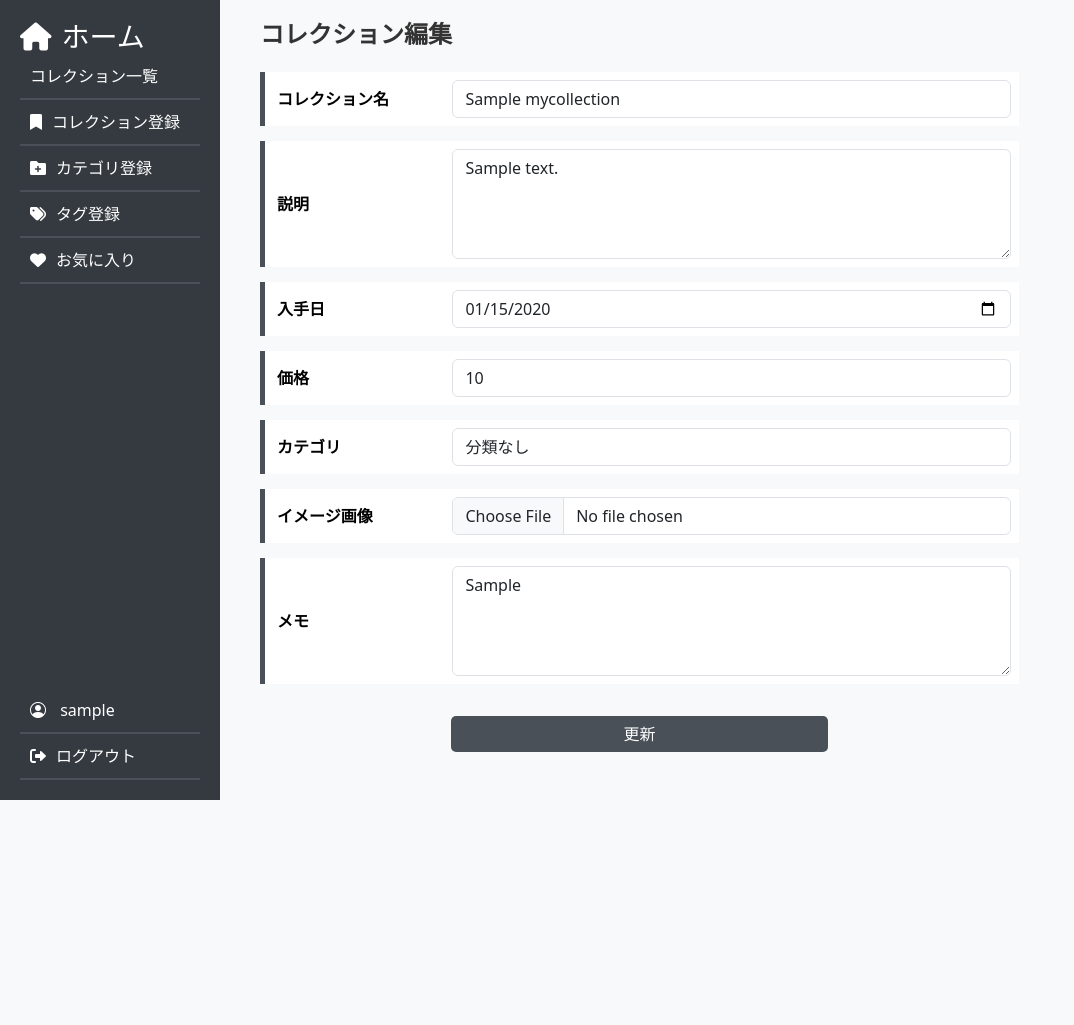
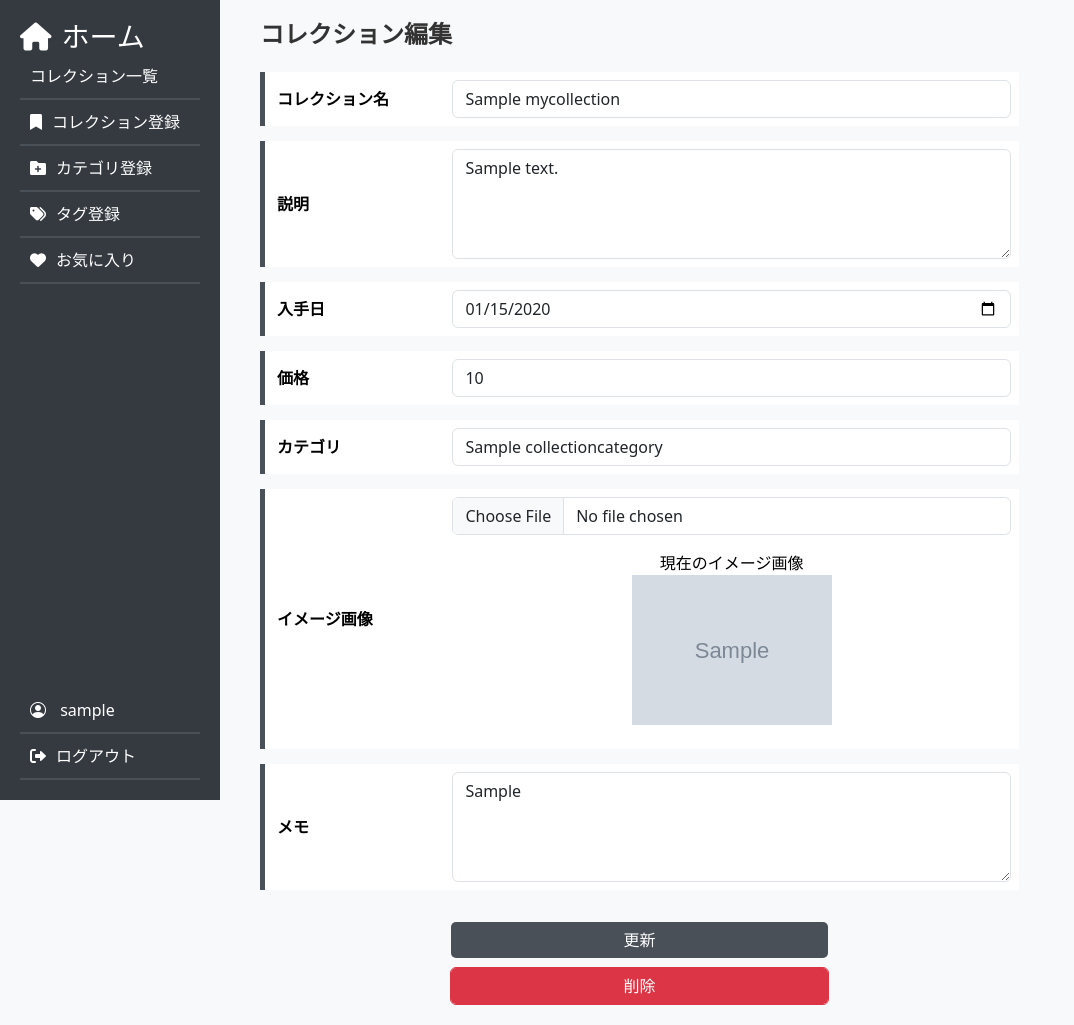
Before and after one commit to NakazatoTaichi/django-searchproject, a Django app: page /mycollection/edit/1 in a window 1280 px wide. Shown: the whole page, without its empty margins (0-1074 px from the left). Before the commit the page ends 800 px from the top, so only its background shows below. Run offline with Django 5.2, Linux system fonts and the light colour scheme; a user stored in the database is signed in; tables that the repository leaves empty hold one stand-in row (values such as "Sample post"); grey boxes marked "Sample" are stand-in pictures.

Commit message:
編集時のイメージ画像をプレビュー表示＆削除機能作成

```diff
--- a/search_project/mycollection/templates/collection_edit.html
+++ b/search_project/mycollection/templates/collection_edit.html
@@ -82,6 +82,9 @@
         .mobile-header {
             display: none;
         }
+        .preview-image {
+            max-width: 200px;
+        }
         @media (max-width: 768px) {
             .sidebar {
                 display: none;
@@ -108,6 +111,9 @@
             .content {
                 margin-left: 0;
                 margin-top: 56px;
+            }
+            .preview-image {
+                max-width: 150px;
             }
         }
     </style>
@@ -179,7 +185,15 @@
                                 <td>{{ form.collection_category }}</td>
                                 <tr>
                                     <th><label for="{{ form.image_path.id_for_label }}">イメージ画像</label></th>
-                                    <td>{{ form.image_path }}</td>
+                                    <td>
+                                        {{ form.image_path }}
+                                        {% if form.instance.image_path %}
+                                            <div class="p-3" style="text-align: center;">
+                                                <p style="margin-bottom: 0;">現在のイメージ画像</p>
+                                                <img src="{{ form.instance.image_path.url }}" alt="現在の画像" class="preview-image">
+                                            </div>
+                                        {% endif %}
+                                    </td>
                                 </tr>
                                 <tr>
                                     <th><label for="{{ form.memo.id_for_label }}">メモ</label></th>
@@ -191,6 +205,12 @@
                             <button class="btn form-control" type="submit" style="background-color: #495057; color: #ffffff;">更新</button>
                         </div>
                     </form>
+                    <div class="d-grid gap-2 col-6 mx-auto mt-2">
+                        <form action="{% url 'mycollection:collection_delete' form.instance.pk %}" method="POST">
+                            {% csrf_token %}
+                            <button type="submit" class="btn form-control btn-danger" onclick="return confirm('本当に削除しますか？');">削除</button>
+                        </form>
+                    </div>
                 </div>
             </div>
         </div>
--- a/search_project/mycollection/urls.py
+++ b/search_project/mycollection/urls.py
@@ -9,6 +9,7 @@ urlpatterns = [
     path('home', views.collection_home, name='home'),
     path('register', views.collection_register, name='collection_register'),
     path('edit/<int:pk>', views.collection_edit, name='collection_edit'),
+    path('delete/<int:pk>', views.collection_delete, name='collection_delete'),
     path('category/register', views.collection_category_register, name='collection_category_register'),
 
 ] + static(settings.MEDIA_URL, document_root=settings.MEDIA_ROOT)
--- a/search_project/mycollection/views.py
+++ b/search_project/mycollection/views.py
@@ -8,7 +8,7 @@ from django.contrib.auth.decorators import login_required
 
 @login_required
 def collection_home(request):
-    mycollections = MyCollection.objects.filter(user=request.user)
+    mycollections = MyCollection.objects.order_by('-created_at').filter(user=request.user)
 
     # コレクション名検索
     query = request.GET.get('query')
@@ -72,14 +72,26 @@ def collection_register(request):
 def collection_edit(request, pk):
     mycollection = get_object_or_404(MyCollection, pk=pk)
     if request.method == 'POST':
-        form = MyCollectionForm(request.POST, instance=mycollection)
+        form = MyCollectionForm(request.POST, request.FILES , user=request.user, instance=mycollection)
         if form.is_valid():
             form.save()
+            messages.success(request, 'コレクションが編集されました。')
             return redirect('mycollection:home')
     else:
-        form = MyCollectionForm(instance=mycollection)
+        form = MyCollectionForm(user=request.user , instance=mycollection)
 
     return  render(request,  'collection_edit.html',  {'form':  form})
+
+@login_required
+def collection_delete(request, pk):
+    mycollection = get_object_or_404(MyCollection, pk=pk)
+
+    if request.method == 'POST':
+        mycollection.delete()
+        messages.success(request, 'コレクションが削除されました。')
+        return redirect('mycollection:home')
+
+    return redirect('mycollection:home')
 
 @login_required
 def collection_category_register(request):
```
